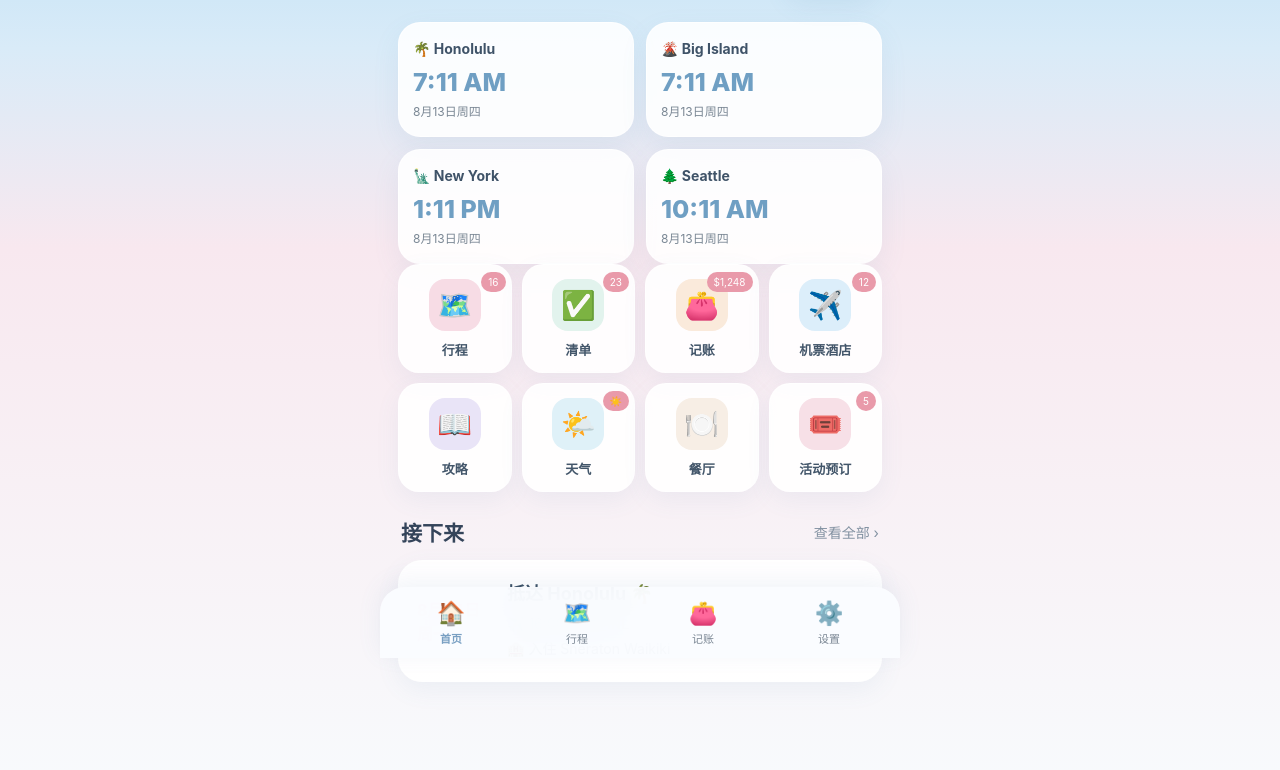
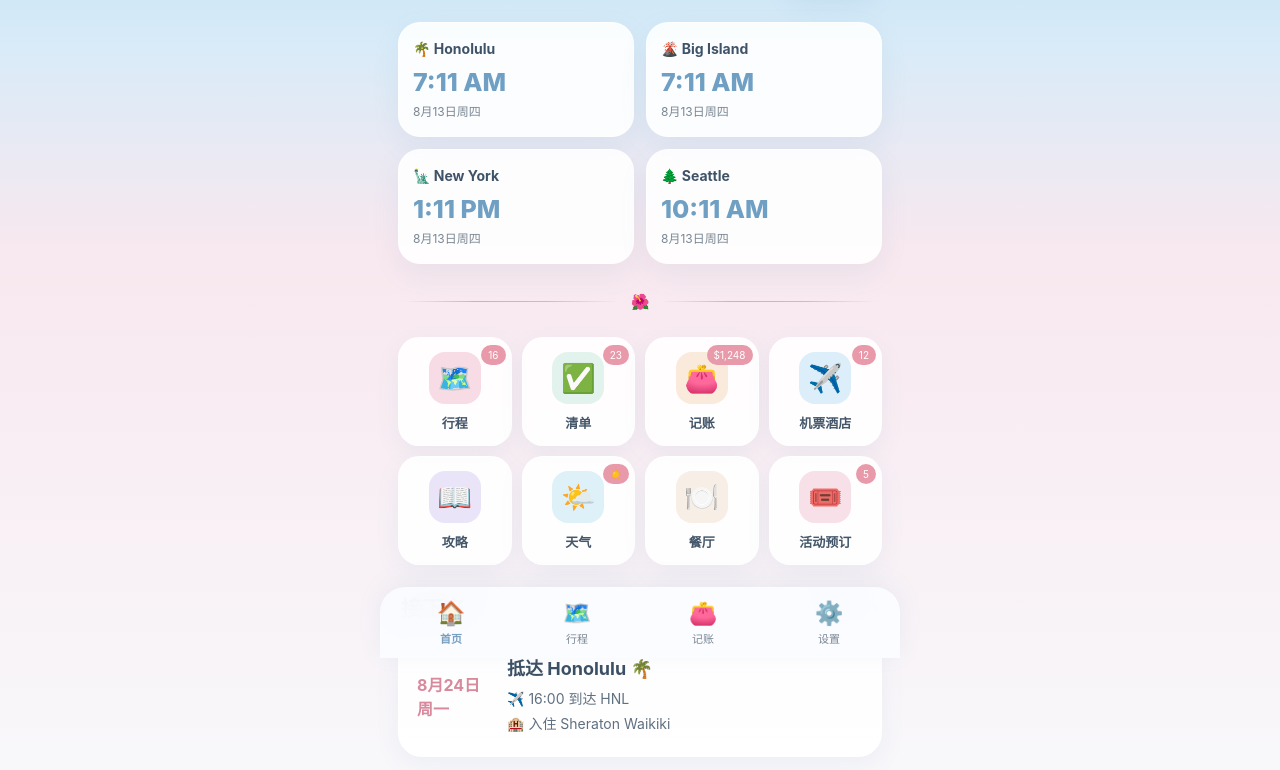
Before and after one commit to mtwrose/Hawaii-trip, a plain HTML site: page index.html in a window 1280 px wide. Shown: the part 142-912 px from the top of the page. Drawn offline with Linux system fonts and the light colour scheme.

Commit message:
Refactor HTML structure and update comments

```diff
--- a/index.html
+++ b/index.html
@@ -99,7 +99,7 @@
       font-size: 21px;
     }
 
-    /* 时间 */
+    /* 四个时间 */
 
     .clocks {
       display: grid;
@@ -137,21 +137,35 @@
       font-size: 12px;
     }
 
-    /* 提醒 */
+    /* 时间和模块之间的分隔线 */
 
-    .notice {
-      margin: 18px 0 22px;
-      padding: 17px;
+    .soft-divider {
+      display: flex;
+      align-items: center;
+      gap: 12px;
 
-      color: #53677a;
-
-      background: rgba(255, 255, 255, 0.68);
-      border: 1px solid #d7e9f7;
-      border-radius: 20px;
+      margin: 28px 6px 26px;
     }
 
-    .notice strong {
+    .soft-divider::before,
+    .soft-divider::after {
+      content: "";
+      flex: 1;
+      height: 1px;
+
+      background:
+        linear-gradient(
+          90deg,
+          transparent,
+          rgba(120, 159, 194, 0.60),
+          rgba(217, 137, 156, 0.60),
+          transparent
+        );
+    }
+
+    .divider-flower {
       color: #d9899c;
+      font-size: 15px;
     }
 
     /* 八个模块 */
@@ -254,7 +268,7 @@
       justify-content: space-between;
       align-items: center;
 
-      margin: 25px 3px 13px;
+      margin: 27px 3px 13px;
     }
 
     .section-title h2 {
@@ -348,6 +362,8 @@
       font-weight: 700;
     }
 
+    /* 小屏幕适配 */
+
     @media (max-width: 380px) {
       .hero h1 {
         font-size: 30px;
@@ -377,6 +393,8 @@
 <body>
 
   <main class="app">
+
+    <!-- 顶部标题 -->
 
     <section class="hero">
 
@@ -426,6 +444,12 @@
       </div>
 
     </section>
+
+    <!-- 淡粉蓝分隔线 -->
+
+    <div class="soft-divider">
+      <span class="divider-flower">🌺</span>
+    </div>
 
     <!-- 八个模块 -->
 
@@ -503,7 +527,7 @@
 
   </main>
 
-  <!-- 底部四个按钮 -->
+  <!-- 底部导航 -->
 
   <nav class="bottom-nav">
 
```
